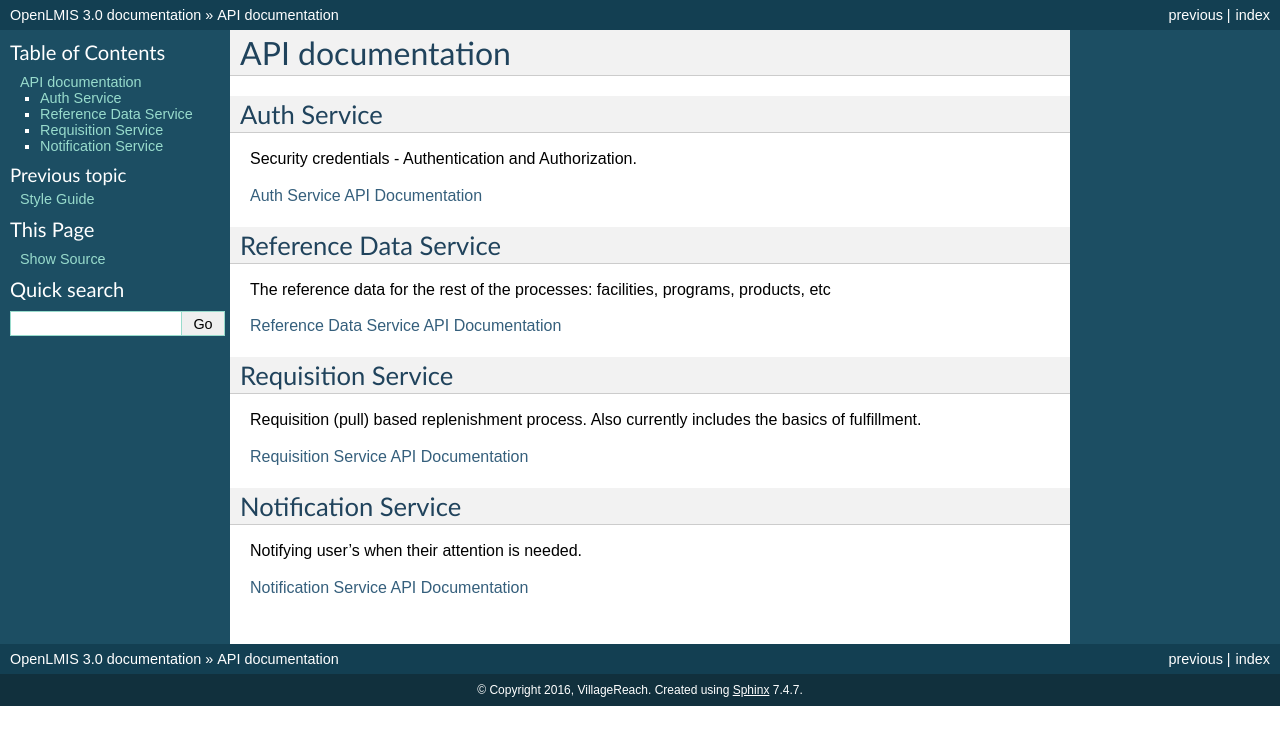
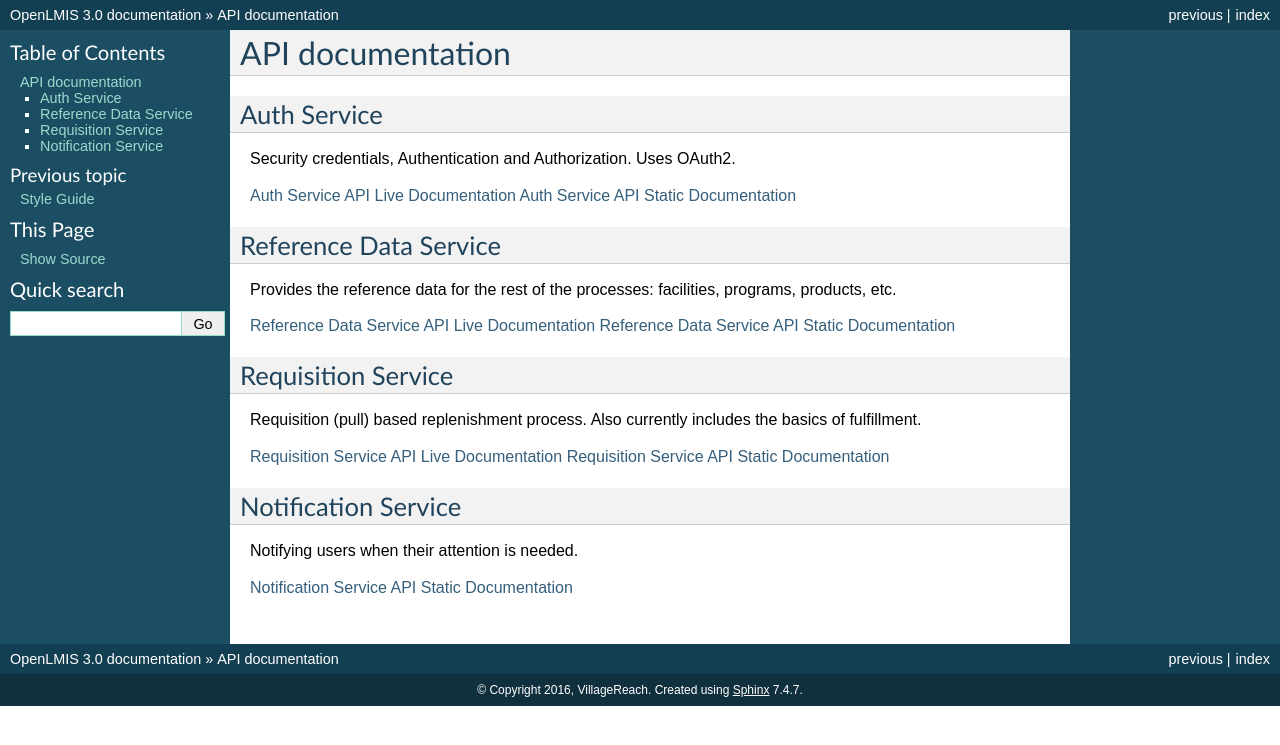
Before and after one commit to OpenLMIS/openlmis-ref-distro, a Sphinx documentation site: the page built from docs/source/api/index.rst, in a window 1280 px wide. Shown: the top 745 px of the page. Built offline with Sphinx 7.4.7, drawn with Linux system fonts in a browser that asks for light colours; pages that are not in the unit, such as notebooks, are missing from menus.

Commit message:
OLMIS-1168 Added live swagger links to ReadTheDocs API page

```diff
--- a/docs/source/api/index.rst
+++ b/docs/source/api/index.rst
@@ -5,31 +5,33 @@
 Auth Service
 ************
 
-Security credentials - Authentication and Authorization.
+Security credentials, Authentication and Authorization. Uses OAuth2.
 
-`Auth Service API Documentation <http://build.openlmis.org/job/OpenLMIS-auth-service/lastSuccessfulBuild/artifact/build/resources/main/api-definition.html>`_
+`Auth Service API Live Documentation <http://test.openlmis.org/auth/index.html#/default>`_
+`Auth Service API Static Documentation <http://build.openlmis.org/job/OpenLMIS-auth-service/lastSuccessfulBuild/artifact/build/resources/main/api-definition.html>`_
 
 **********************
 Reference Data Service
 **********************
 
-The reference data for the rest of the processes:  facilities, programs, products, etc
+Provides the reference data for the rest of the processes: facilities, programs, products, etc.
 
-`Reference Data Service API Documentation <http://build.openlmis.org/job/OpenLMIS-referencedata-service/lastSuccessfulBuild/artifact/build/resources/main/api-definition.html>`_
+`Reference Data Service API Live Documentation <http://test.openlmis.org/referencedata/index.html#/default>`_
+`Reference Data Service API Static Documentation <http://build.openlmis.org/job/OpenLMIS-referencedata-service/lastSuccessfulBuild/artifact/build/resources/main/api-definition.html>`_
 
 *******************
 Requisition Service
 *******************
 
-Requisition (pull) based replenishment process.  Also currently includes the basics of fulfillment.
+Requisition (pull) based replenishment process. Also currently includes the basics of fulfillment.
 
-
-`Requisition Service API Documentation <http://build.openlmis.org/job/OpenLMIS-requisition-service/lastSuccessfulBuild/artifact/build/resources/main/api-definition.html>`_
+`Requisition Service API Live Documentation <http://test.openlmis.org/requisition/index.html#/default>`_
+`Requisition Service API Static Documentation <http://build.openlmis.org/job/OpenLMIS-requisition-service/lastSuccessfulBuild/artifact/build/resources/main/api-definition.html>`_
 
 ********************
 Notification Service
 ********************
 
-Notifying user's when their attention is needed.
+Notifying users when their attention is needed.
 
-`Notification Service API Documentation <http://build.openlmis.org/job/OpenLMIS-notification-service/lastSuccessfulBuild/artifact/build/resources/main/api-definition.html>`_
+`Notification Service API Static Documentation <http://build.openlmis.org/job/OpenLMIS-notification-service/lastSuccessfulBuild/artifact/build/resources/main/api-definition.html>`_
```
